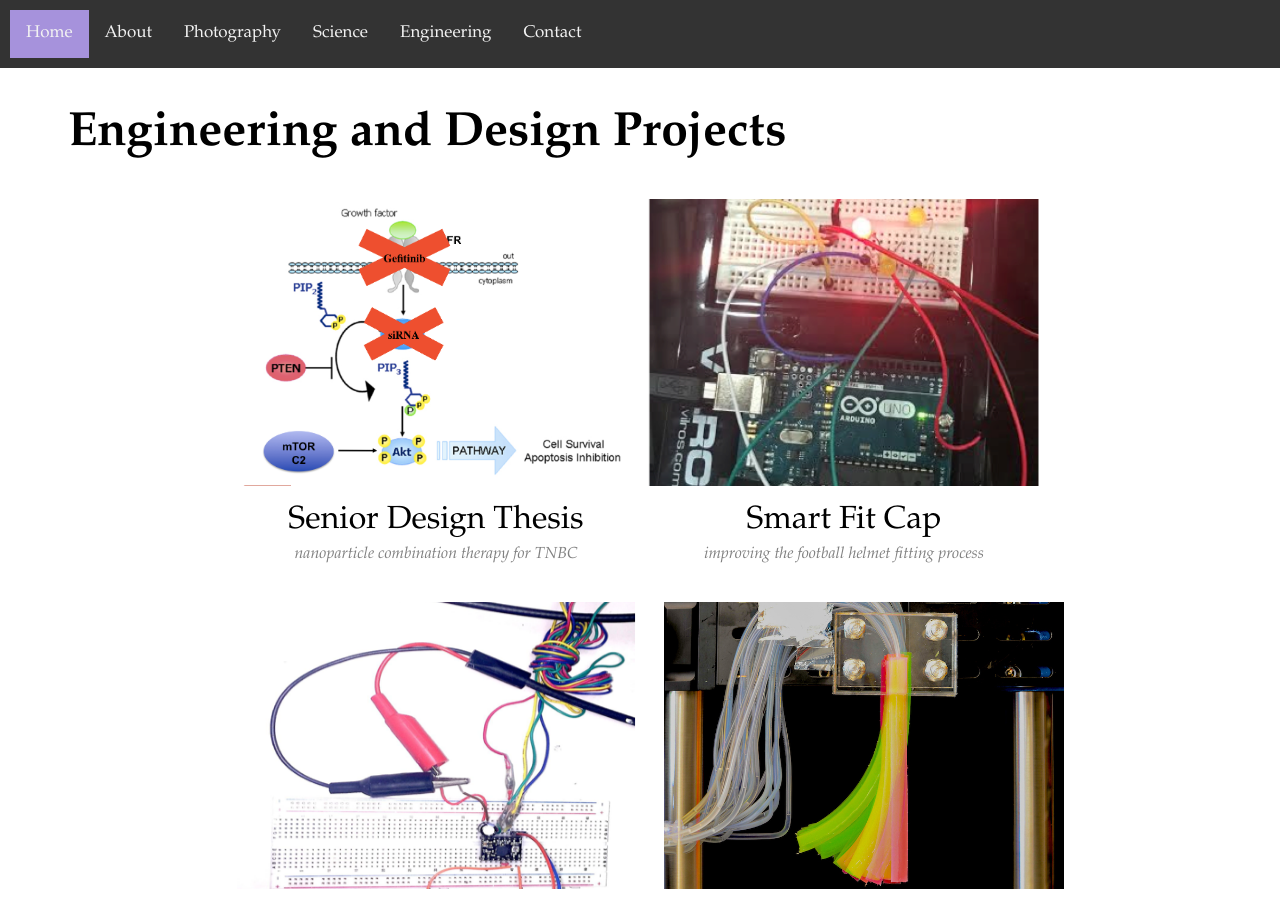
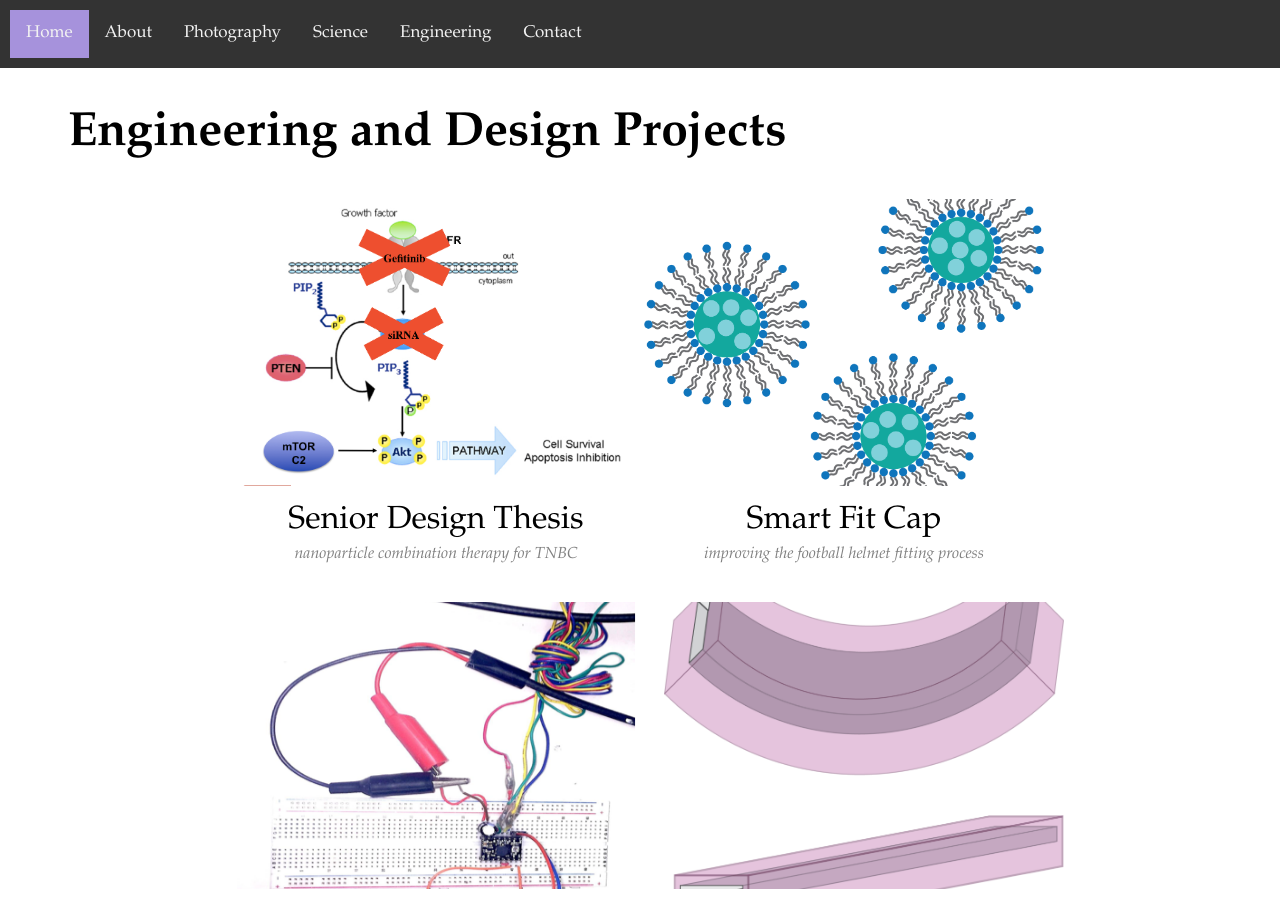
Before and after one commit to echang17/echang17.github.io, a Jekyll site: the page built from projects/index.html, in a window 1280 px wide and 900 px high. Built offline with Jekyll 4.4.1, drawn with Linux system fonts in a browser that asks for light colours.

Commit message:
Update index.html

```diff
--- a/projects/index.html
+++ b/projects/index.html
@@ -34,7 +34,7 @@ title: Engineering and Design Projects
   <!--Football Helmet-->
 <div class="main-blurb">
 	<!--rotate image?-->
-	<a href="/projects/smartfitcap"><img src="/projects/smartfitcap1.png" style="object-fit:cover;height:287px; width:400px" class="hover-shadow cursor"></a>
+	<a href="/projects/smartfitcap"><img src="/projects/nanoparticledrawing.png" style="object-fit:cover;height:287px; width:400px" class="hover-shadow cursor"></a>
 	<div class="info-wrapper-title">
 		<a href="/projects/smartfitcap">
 			<span>Smart Fit Cap</span>
@@ -55,8 +55,7 @@ title: Engineering and Design Projects
 
   <!--Bending-->
 <div class="main-blurb">
-        <!--rotate image-->
-	<a href="/projects/bending"><img src="/projects/bending1.jpg" style="object-fit:cover;height:287px; width:400px" class="hover-shadow cursor"></a>
+	<a href="/projects/bending"><img src="/projects/bendingdrawing.png" style="object-fit:cover;height:287px; width:400px" class="hover-shadow cursor"></a>
 	<div class="info-wrapper-title">
 		<a href="/projects/bending">
 			<span>Swelling-Induced Bending</span>
```
